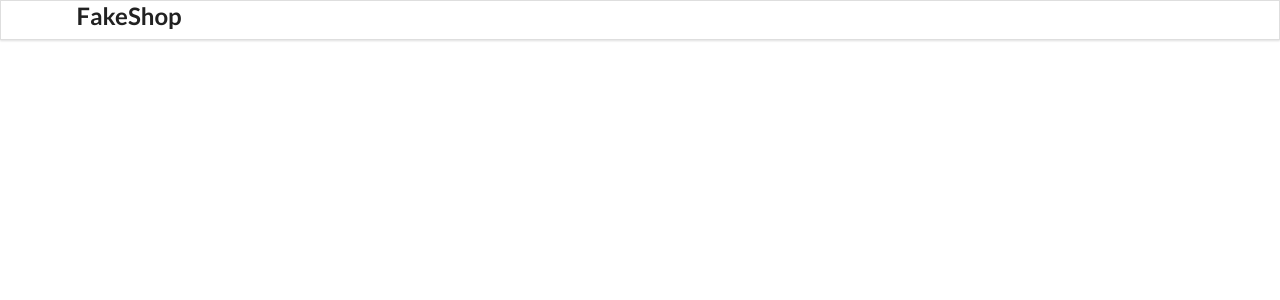
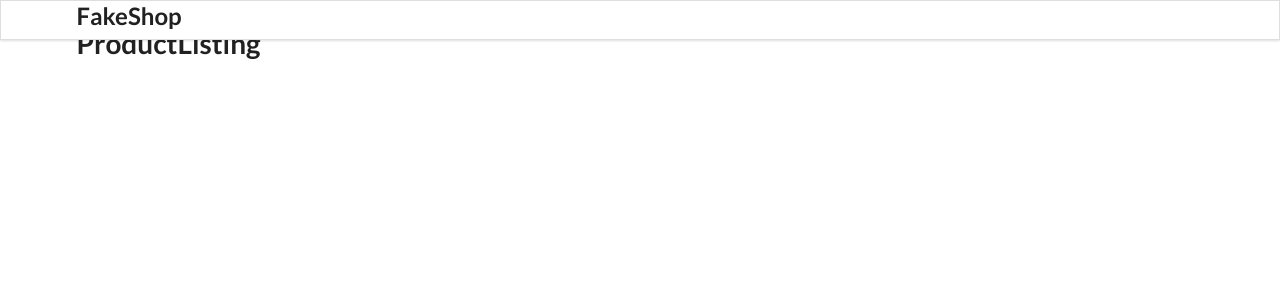
Before and after one commit to mkim245/react-redux, a React (Create React App) app: page / in a window 1280 px wide. Shown: the top 300 px of the page. Built offline with nearby package versions, Linux system fonts and the light colour scheme.

Commit message:
correct errors not showing productlisting

```diff
--- a/src/App.js
+++ b/src/App.js
@@ -10,8 +10,8 @@ function App() {
       <Router>
         <Header />
         <Routes>
-          <Route path="/" exact component={ProductListing} />
-          <Route path="/product/:productId" component={ProductDetail} />
+          <Route path="/" element={ <ProductListing/> } />
+          <Route path="/product/:productId" element={ <ProductDetail/> } />
           <Route>404 Not Found</Route>
         </Routes>
       </Router>
--- a/src/containers/ProductListing.js
+++ b/src/containers/ProductListing.js
@@ -1,8 +1,11 @@
 import React from 'react';
+import { useSelector } from "react-redux";
 
 const ProductListing = () => {
+  const products = useSelector((state) => state);
+  console.log(products)
   return (
-    <div>
+    <div className="ui grid container">
     <h1> ProductListing</h1>
     </div>
   );
--- a/src/index.js
+++ b/src/index.js
@@ -1,14 +1,14 @@
 import React from 'react';
-import ReactDOM from 'react-dom';
+// import ReactDOM from 'react-dom';
+import { createRoot } from 'react-dom/client'
 import { Provider } from 'react-redux';
 import App from './App';
 import store from './redux/store';
 
-ReactDOM.render(
+createRoot(document.getElementById("root")).render(
   <React.StrictMode>
     <Provider store={store}>
       <App />
     </Provider>
   </React.StrictMode>,
-  document.getElementById("root")
 );
```
